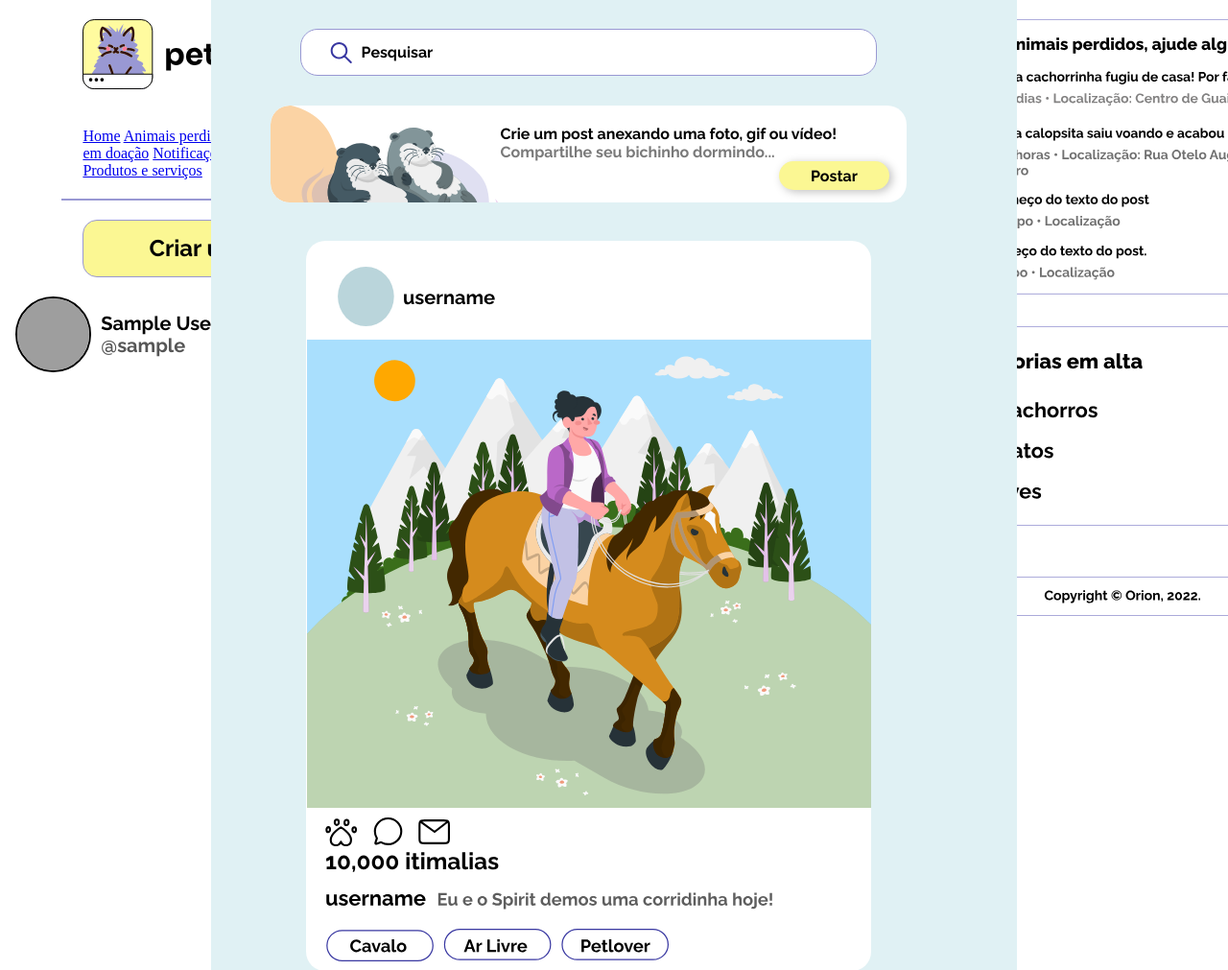
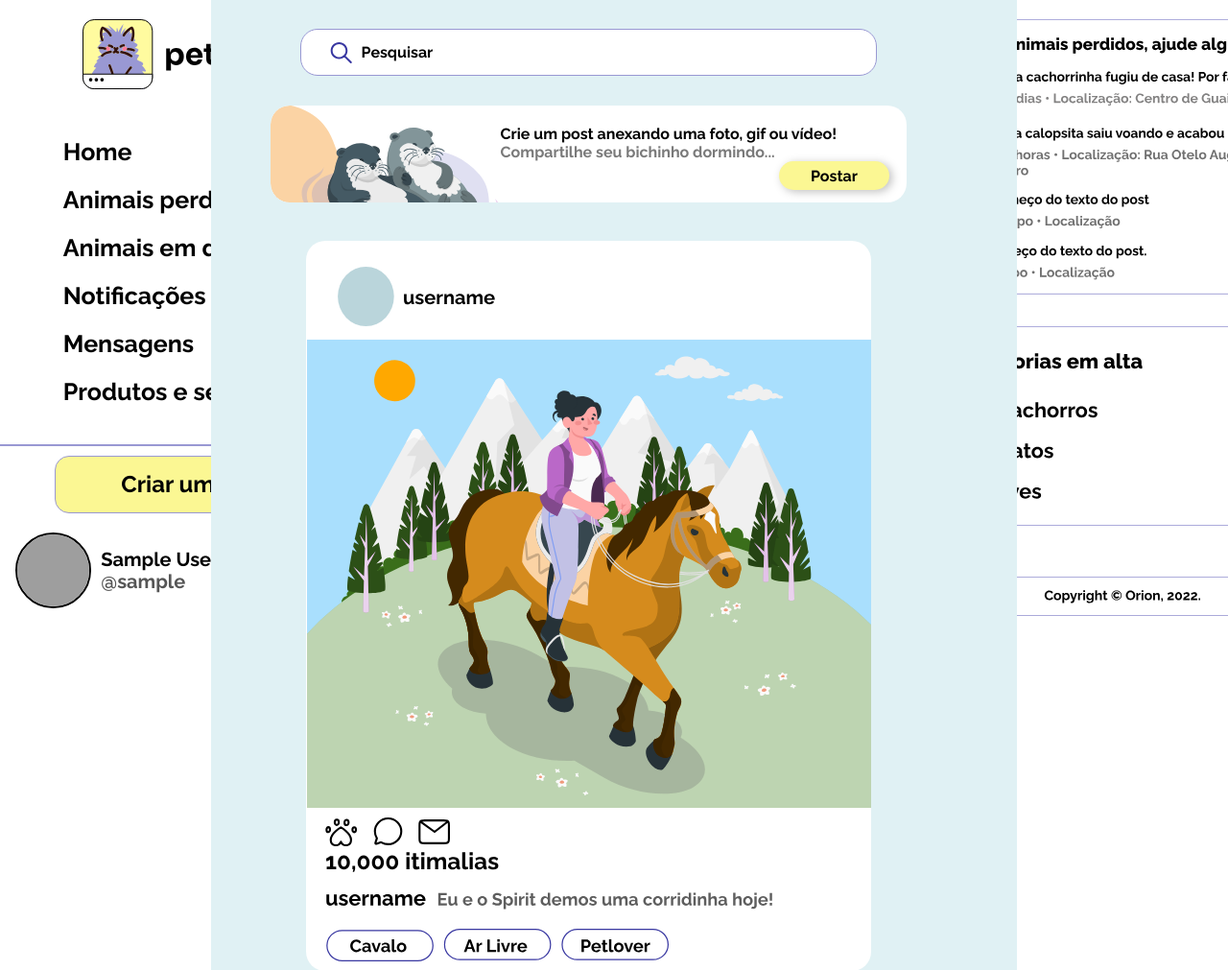
Before and after one commit to Orion-TCC/petiti, a PHP site: page /feed.php in a window 1280 px wide. Shown: the top 1011 px of the page at 96% size. Run offline with PHP 8.4, Linux system fonts and the light colour scheme; the visitor is signed in with stand-in values (Sample User, id 1); some libraries are stand-ins or nearby versions; grey boxes are pictures that could not be loaded.

Commit message:
-- css do feed

```diff
--- a/assets/styles/stylesheet.css
+++ b/assets/styles/stylesheet.css
@@ -29,6 +29,9 @@ input[type=search]::-ms-clear { display: none; width : 0; height: 0; }
 input[type=search]::-ms-reveal { display: none; width : 0; height: 0; }
 
 /* GERAL */
+a{
+  text-decoration: none;
+}
 
 html, body {
   scroll-behavior: smooth;
@@ -503,10 +506,34 @@ justify-content: center;
   flex-direction: column;
 }
 
+
+.elementosContainer{
+display: flex;
+flex-direction: column;
+justify-self: center;
+align-items: center;
+}
 .elementos{
-padding-left: 27%;
-padding-top: 40px;
+  width: fit-content;
+  display: flex;
+  flex-direction: column;
+  font-family: 'Raleway Bold';
+  font-size: 25px;
+  align-self: end;
+  margin: 40px 20px 30px 0px ;
 }
+
+
+.hudA:hover{
+  color: #3837A1;
+}
+.hudA{
+  margin-block: 10px;
+  color: #000000;
+  transition: 0,5s;
+}
+
+
 
 .elementHudText{
   font-family: 'Raleway Bold';
@@ -704,7 +731,7 @@ padding-top: 40px;
   height: 0px;
   border: 0.5px solid rgba(153, 152, 211, 1);
   margin-left: 20%;
-  margin-block: 20px;
+
 }
 
 .botaoCriarPost{
```
